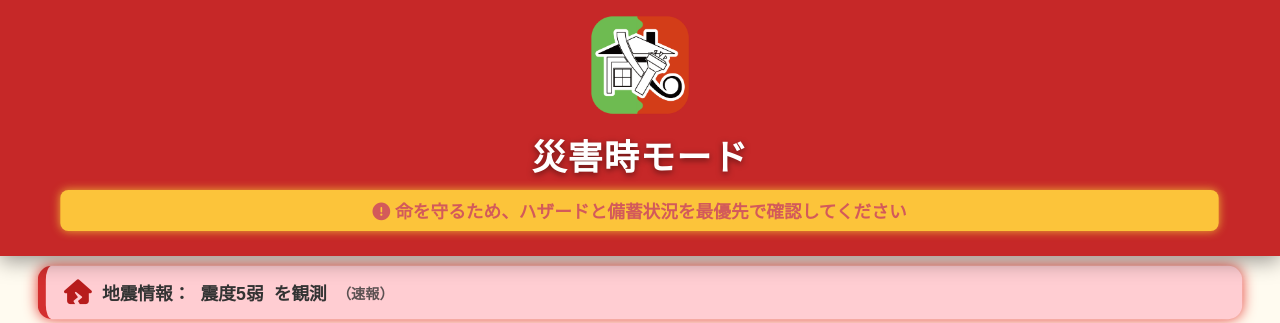
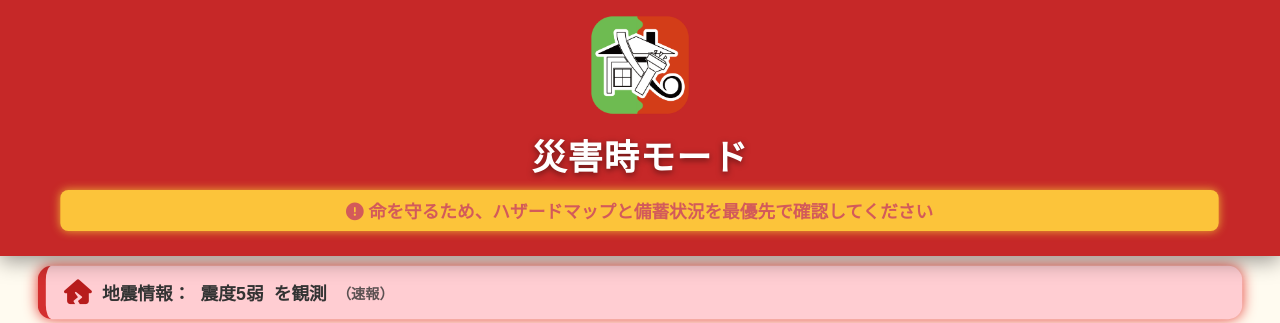
Before and after one commit to yotarouno9z-art/kura_application, a plain HTML site: page disaster.html in a window 1280 px wide. Shown: the top 323 px of the page. Drawn offline with nearby package versions, Linux system fonts and the light colour scheme; no server answers.

Commit message:
Update disaster.html

```diff
--- a/disaster.html
+++ b/disaster.html
@@ -284,7 +284,7 @@ header h1 { font-size: 2.2em; margin: 0; font-weight: 900; letter-spacing: 1px;
 <header>
     <img src="kura_image.png" alt="蔵ロゴ">
     <h1>災害時モード</h1>
-    <div id="emergencyAlert"><i class="fas fa-exclamation-circle"></i> 命を守るため、ハザードと備蓄状況を最優先で確認してください</div>
+    <div id="emergencyAlert"><i class="fas fa-exclamation-circle"></i> 命を守るため、ハザードマップと備蓄状況を最優先で確認してください</div>
 </header>
 
 <div class="disaster-info-card">
```
